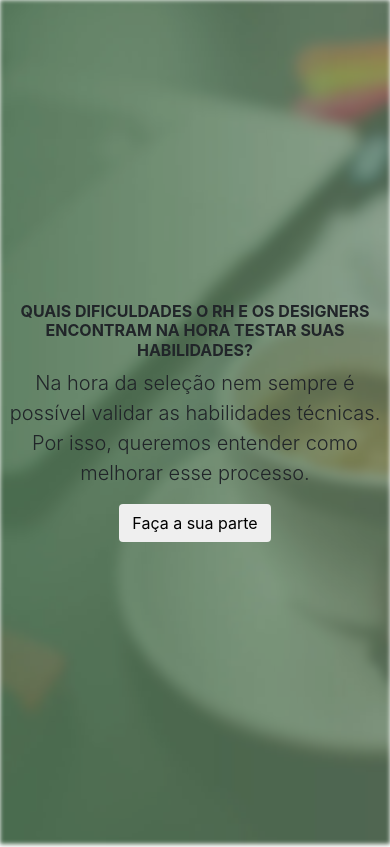
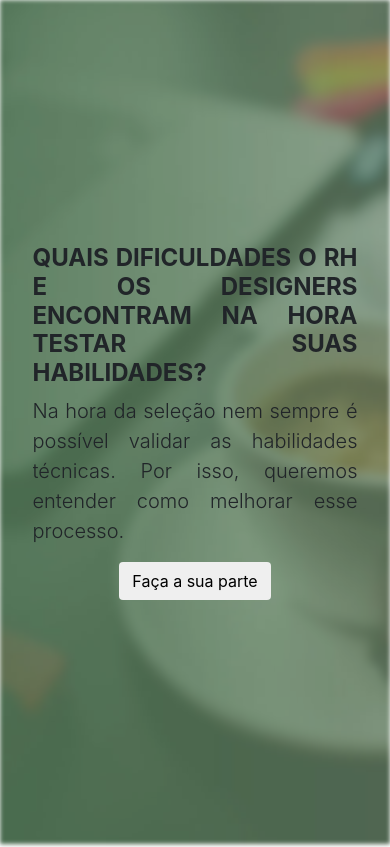
Before and after one commit to Mhsolidade/assignment2, a website: page public/index.html in a window 390 px wide. Shown: the top 847 px of the page. Drawn offline with nearby package versions, Linux system fonts and the light colour scheme; a script that the page names is missing.

Commit message:
layout correção

```diff
--- a/public/css/style.css
+++ b/public/css/style.css
@@ -13,7 +13,7 @@
     grid-template-columns: 0.5fr 1fr 1fr 0.5fr;
     grid-template-rows: repeat(2,1fr);
 
-    height: 90vh;
+    height: 100vh;
     width: 100%;
 
 }
@@ -151,25 +151,32 @@ footer{
 @media( max-width: 768px){
     .grid-imag{
     display: grid;
-    grid-template-columns: 1fr;
+    grid-template-columns: 0.2fr 1fr 1fr 0.2fr;
     grid-template-rows: repeat(2,1fr);
+
+
 
     height: 100vh;
 
 }
+/*
 .img-background{
-    grid-column-start: 1;
+    grid-column: 1/;
     grid-row: 1/5;
     z-index: -1;
 }
+*/
 .header-conteudo{
-    grid-column-start: 1;
-    grid-row: 1/3;
+/*    grid-column-start: 1;*/
+/*    grid-row: 1/3;*/
+    text-align: justify;
+    letter-spacing: 0.3
+
 
 }
 
 .header-conteudo h1{
-    font-size: 1rem;
+    font-size: 1.5rem;
 }
 
 /*    ______________________*/
```
